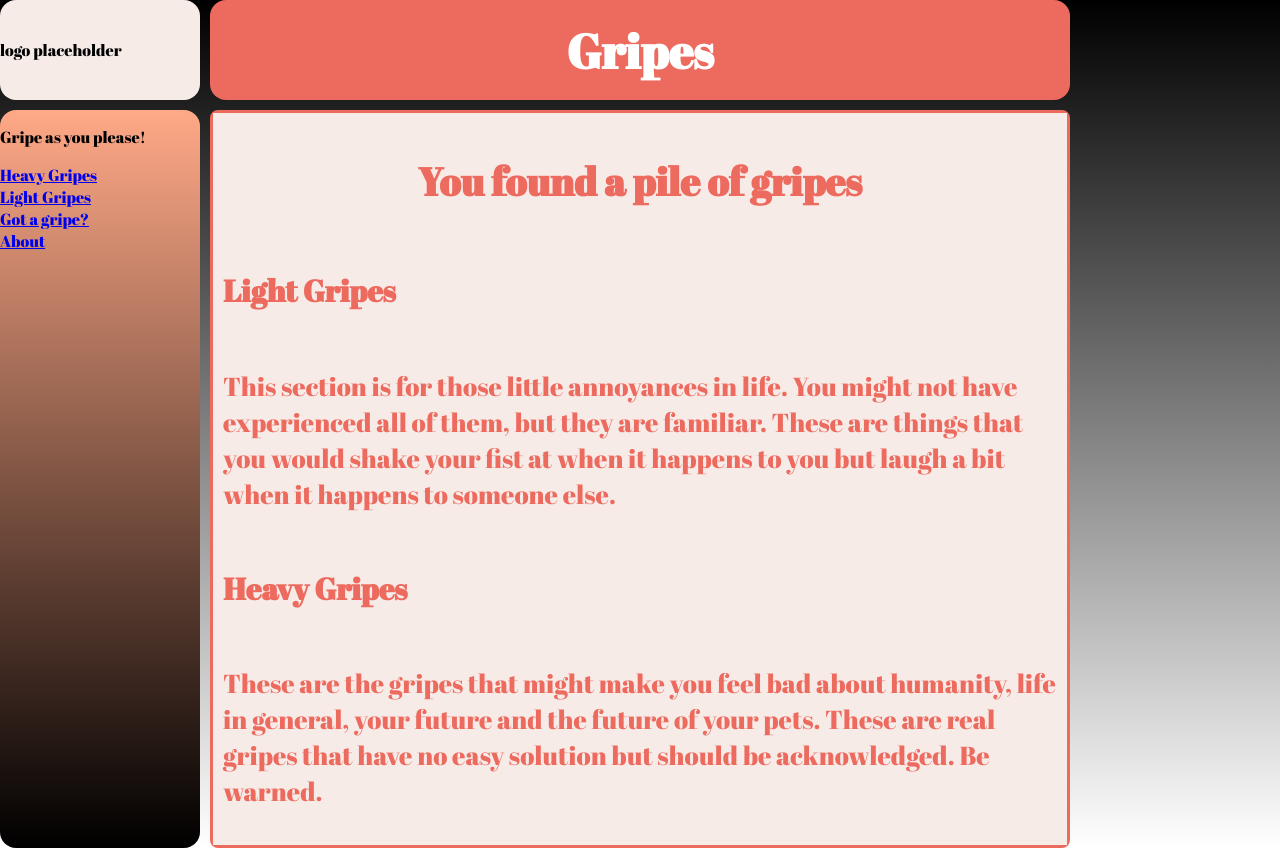
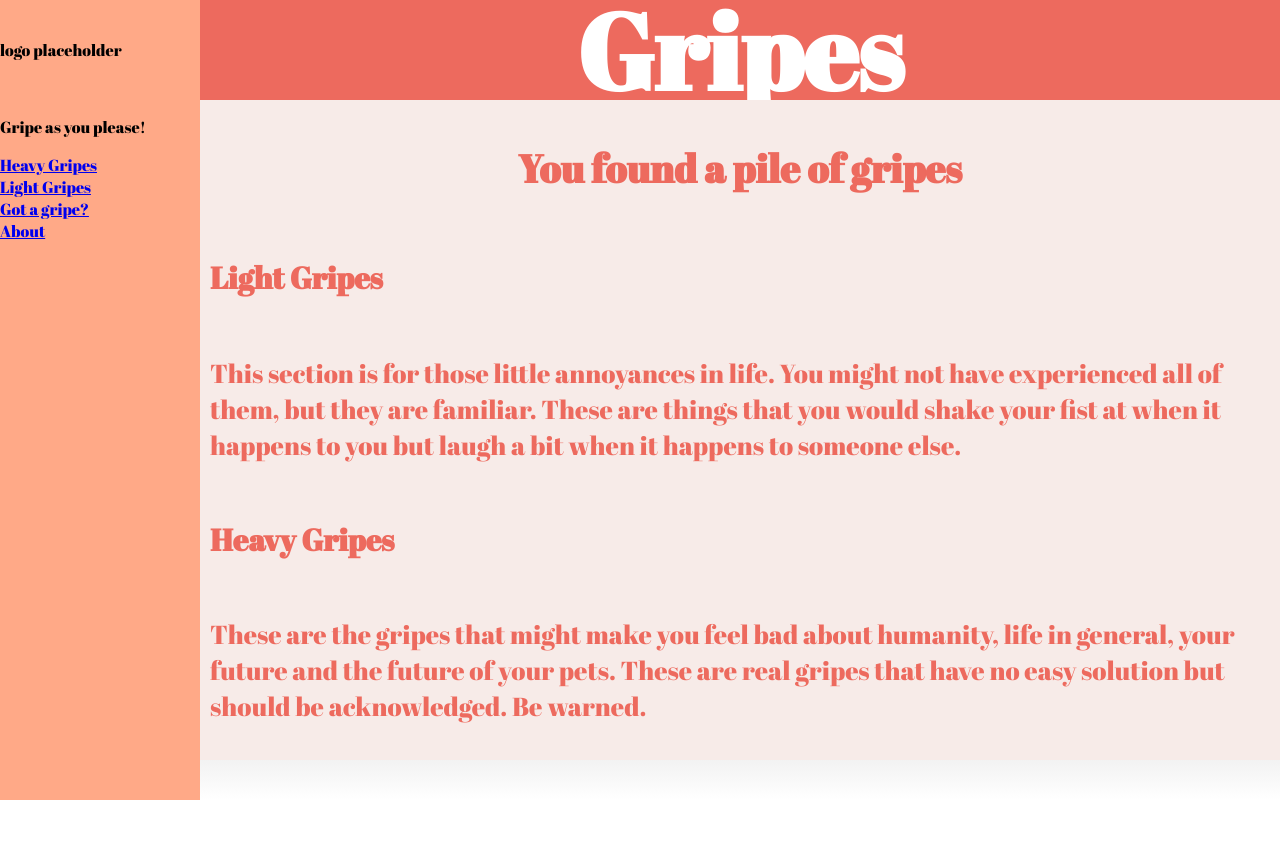
Before and after one commit to kroefeet/gripes, a React (Create React App) app in the folder client/: page / in a window 1280 px wide. After the commit the page ends 800 px from the top, so only its background shows below. Built offline with nearby package versions, Linux system fonts and the light colour scheme; the HTML template or start-up script is replaced by a standard one.

Commit message:
updating design

```diff
--- a/client/src/App.css
+++ b/client/src/App.css
@@ -2,10 +2,10 @@
     background: linear-gradient(to top, #fff, #000);
     min-height: 100vh;
     display: grid;
-    grid-template-columns: minmax(100px, 200px) 1fr minmax(100px, 200px);
+    grid-template-columns: minmax(100px, 200px) 1fr;
     grid-template-rows: 100px auto;
-    grid-row-gap: 10px;
-    grid-column-gap: 10px;
+    /* grid-row-gap: 10px;
+    grid-column-gap: 10px; */
     align-items: stretch;
 }
 
@@ -13,7 +13,7 @@
     padding: 10px;
     color: white;
     background: #ED6A5E;
-    border-radius: 16px 16px 16px 16px;
+    /* border-radius: 16px 16px 16px 16px; */
     font-family: 'Abril Fatface', cursive;
 }
 
@@ -29,7 +29,7 @@
 }
 
 .App-navigation h1 {
-    font-size: 36pt;
+    font-size: 80pt;
 }
 
 .Article-title {
@@ -71,8 +71,8 @@
 .App-logo {
     grid-column: 1;
     grid-row: 1;
-    background: #F7EBE8;
-    border-radius: 16px 16px 16px 16px;
+    background: #FFA987;
+    /* border-radius: 16px 16px 16px 16px; */
     display: flex;
     align-items: center;
     font-family: 'Abril Fatface', cursive;
--- a/client/src/components/nav/SideMenu/SideMenu.css
+++ b/client/src/components/nav/SideMenu/SideMenu.css
@@ -2,10 +2,10 @@
     grid-column: 1;
     grid-row: 2;
     color: white;
-    background: linear-gradient(to top, black, #FFA987);
+    background: #FFA987;
     display: flex;
     flex-direction: column;
-    border-radius: 16px 16px 16px 16px;
+    /* border-radius: 16px 16px 16px 16px; */
 }
 
 .App-sideMenu p {
--- a/client/src/components/pages/LandingPage/LandingPage.css
+++ b/client/src/components/pages/LandingPage/LandingPage.css
@@ -1,7 +1,7 @@
 .LandingPage {
   text-align: center;
-  border: 3px solid #ed6a5e;
-  border-radius: 8px;
+  /* border: 3px solid #ed6a5e; */
+  /* border-radius: 8px; */
 }
 
 .LandingPage-header {
--- a/package.json
+++ b/package.json
@@ -8,7 +8,10 @@
     "postinstall": "bash ./client/build.sh",
     "start": "node server.js"
   },
-  "cacheDirectories": ["client/node_modules", "node_modules"],
+  "cacheDirectories": [
+    "client/node_modules",
+    "node_modules"
+  ],
   "dependencies": {
     "express": "4.16.3",
     "mongodb": "3.1.1",
```
Also changed, not shown: 1 other file (tests, documents, lock files or other folders).
